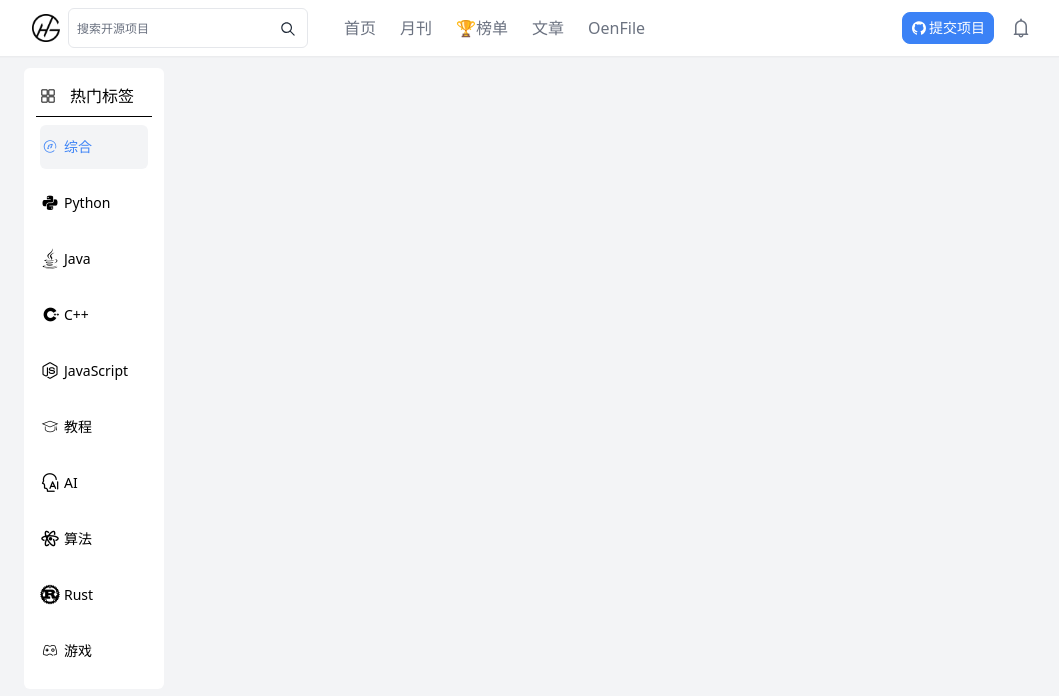
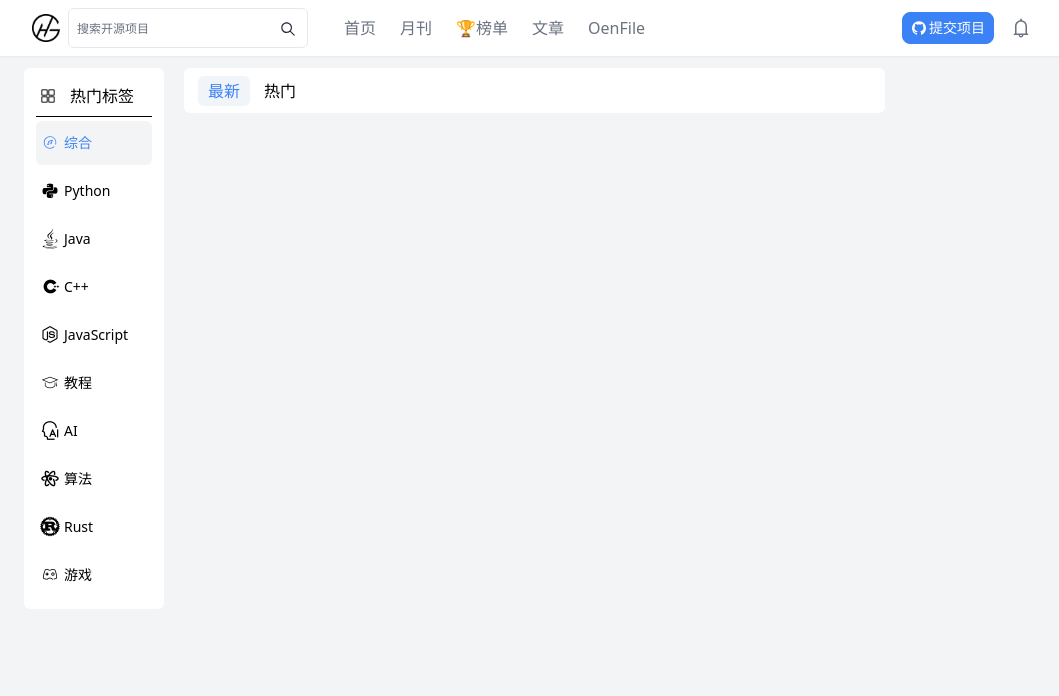
Before and after one commit to omnimoe/homepage, a Vue app: page / in a window 1280 px wide. Shown: the top 696 px of the page, without its empty margins (104-1163 px from the left). Built offline with nearby package versions, Linux system fonts and the light colour scheme.

Commit message:
homePage首页

```diff
--- a/src/views/homepage/pcPage.vue
+++ b/src/views/homepage/pcPage.vue
@@ -1,5 +1,5 @@
 <script setup lang="ts">
-const titleData: { icon: string, text: string, css: string }[] = [
+const titleData: {icon: string, text: string, css: string}[] = [
     {
         "icon": "iconfont icon-zhinanzhen",
         "text": "综合",
@@ -44,22 +44,32 @@ const titleData: { icon: string, text: string, css: string }[] = [
         "css": "text-new-blue bg-gray-100"
     },
 ];
-const cssTrue: number = 0;
+let cssTrue: number = 0;
+let newHot: boolean = true;
 </script>
 
 <template>
-    <div class="max-w-5xl ml-auto mr-auto mt-3">
-        <div id="title" class=" box-border w-34 p-3 bg-white rounded-md">
+    <div class="max-w-5xl ml-auto mr-auto mt-3 relative">
+        <!-- <div></div> -->
+        <div id="title" class="box-border w-34 p-3 bg-white rounded-md fixed top-15 left[50% -512px]">
             <div class="box-border flex font-medium pl-1 border-black border-b pb-2 p-1">
                 <i class="iconfont icon-gengduo"></i>
                 <p class="flex-1 text-center">热门标签</p>
             </div>
-            <div v-for="(item, index) in titleData" :key="index" class="box-border mt-1 p-1 p">
+            <div v-for="(item, index) in titleData" :key="index" class="box-border mt-1">
                 <a href="#" :class="cssTrue == index ? item.css : ''" @click="cssTrue = index"
-                class="flex text-sm items-center box-border pt-2 pb-2 hover:bg-gray-100 rounded-md hover:text-new-blue">
+                class="box-border pl-1 flex text-sm items-center pt-2 pb-2 hover:bg-gray-100 rounded-md hover:text-new-blue">
                     <i :class="item.icon" class="!text-xl"></i>
                     <p class="ml-1">{{ item.text }}</p>
                 </a>
+            </div>
+        </div>
+        <div class=" w-[701px] ml-[160px]">
+            <div class="h-[45px] w-full bg-white rounded-md box-border p-[10px] flex items-center">
+                <a href="#" class="box-border px-[10px] py-[3px] ml-1 hover:text-new-blue hover:bg-slate-100 rounded-md"
+                :class="newHot ? 'text-new-blue bg-slate-100' : ''" @click="newHot = !newHot">最新</a>
+                <a href="#" class="box-border px-[10px] py-[3px] ml-1 hover:text-new-blue hover:bg-slate-100 rounded-md"
+                :class="!newHot ? 'text-new-blue bg-slate-100' : ''" @click="newHot = !newHot">热门</a>
             </div>
         </div>
     </div>
@@ -70,5 +80,4 @@ const cssTrue: number = 0;
 .border {
     border: 1px solid black;
 }
-
 </style>
```
